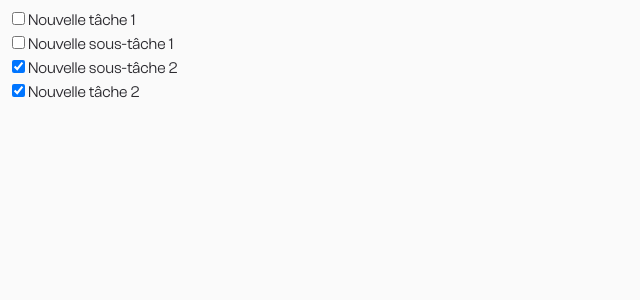
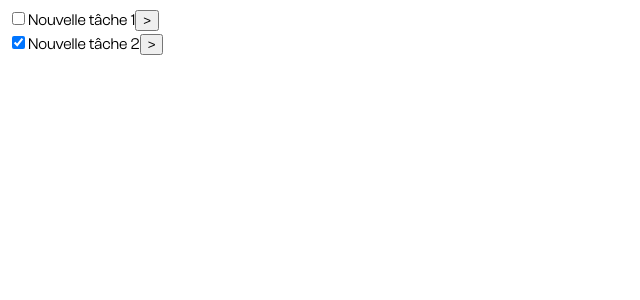
Before and after one commit to jermgn/TaskForge, a Vue app: page / in a window 1280 px wide. Shown: the top 300 px of the page, without its empty margins (0-640 px from the left). Built offline with nearby package versions, Linux system fonts and the light colour scheme.

Commit message:
feat(task): add chevron toggle button

```diff
--- a/src/assets/styles/style.scss
+++ b/src/assets/styles/style.scss
@@ -7,16 +7,9 @@
 }
 
 :root {
-  --color-bg-dark: #2C2B30;
-  --color-bg-light: #FAFAFA;
-
   font-family: 'ClashGrotesk', system-ui, Avenir, Helvetica, Arial, sans-serif;
   line-height: 1.5;
   font-weight: 400;
-
-  color-scheme: light dark;
-  color: #2C2B30;
-  background-color: var(--color-bg-light);
 
   font-synthesis: none;
   text-rendering: optimizeLegibility;
--- a/src/components/TaskItem.vue
+++ b/src/components/TaskItem.vue
@@ -1,4 +1,5 @@
 <script setup lang="ts">
+import { ref } from 'vue';
 import { useTaskStore } from '@/stores/TaskStore';
 import SubTaskList from '@/components/SubTaskList.vue';
 import { TaskState } from '@/enums/TaskState';
@@ -9,9 +10,14 @@ const props = defineProps<{
 }>();
 
 const taskStore = useTaskStore();
+const isOpen = ref(false);
 
 const toggleTaskState = () => {
     taskStore.toggleTaskState(props.task.id);
+};
+
+const toggleOpen = () => {
+    isOpen.value = !isOpen.value
 };
 </script>
 
@@ -24,8 +30,9 @@ const toggleTaskState = () => {
         @change="toggleTaskState"
         />
         <label :for="`${task.id}`">{{ task.name }}</label>
+        <button @click="toggleOpen">{{ isOpen ? 'v' : '>' }}</button>
     </div>
-    <SubTaskList :task="task" />
+    <SubTaskList v-if="isOpen" :task="task" />
 </template>
 
 <style scoped>
```
